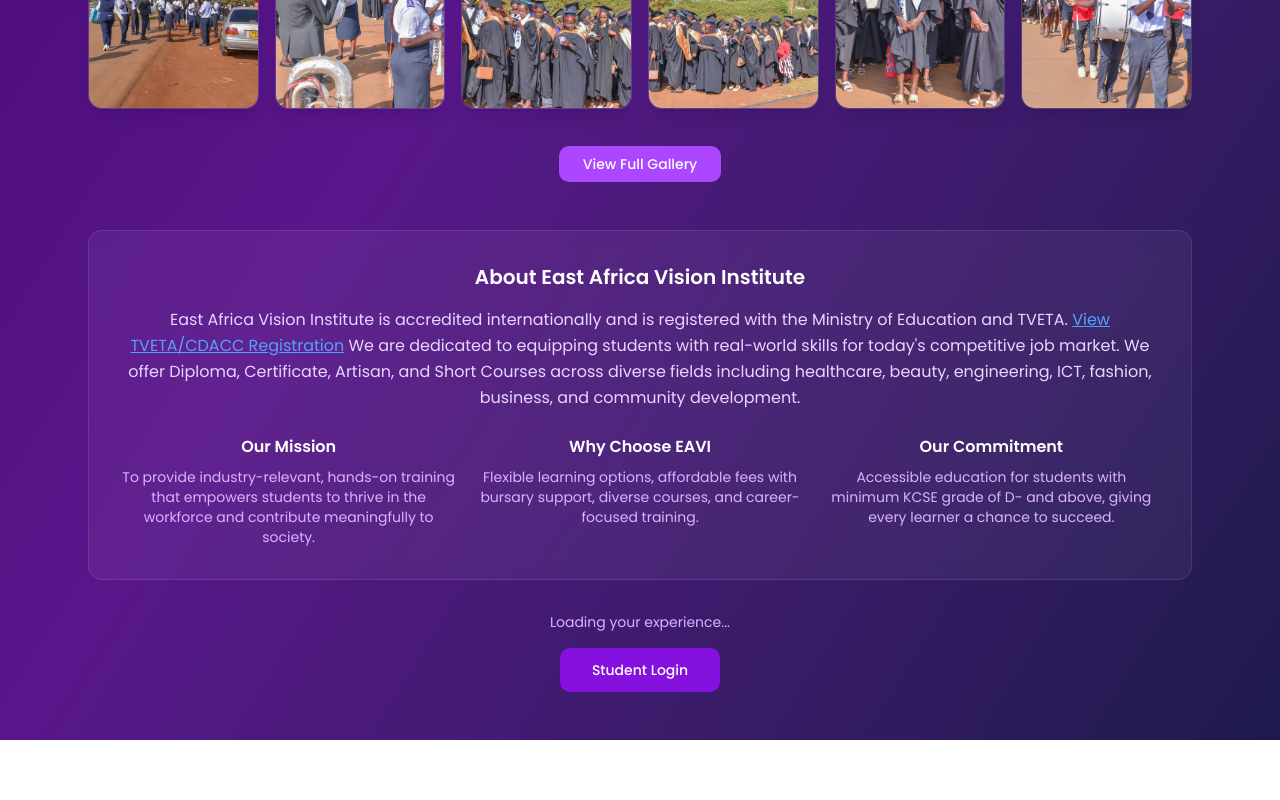
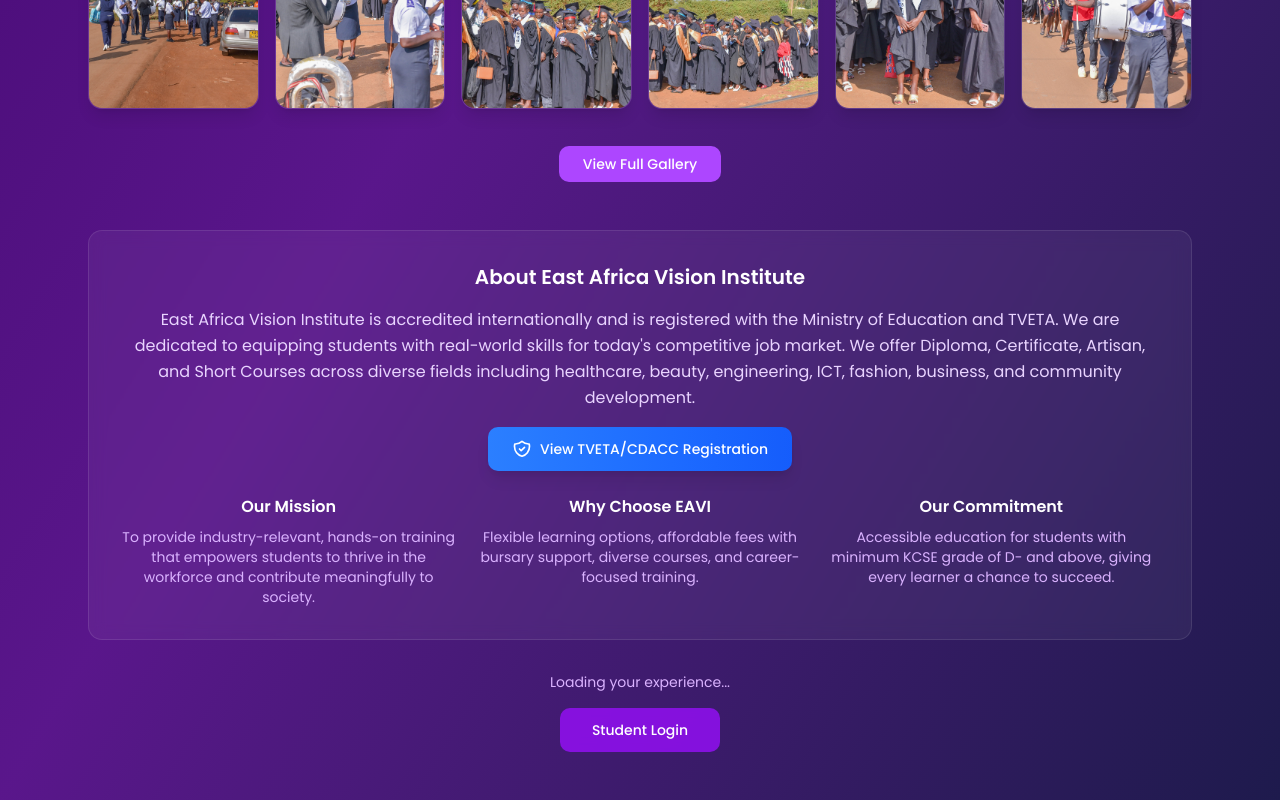
Before and after one commit to braxton0054/eavi.eavii, a Next.js app: page / in a window 1280 px wide. Shown: the part 1311-2111 px from the top of the page. Before the commit the page ends 2051 px from the top, so only its background shows below. Built offline with nearby package versions, Linux system fonts and the light colour scheme.

Commit message:
Revert "Move TVETA/CDACC link inline within text paragraph"
This reverts commit c1cf413d29ac2d44ecff257f85bddaa7a33d6d3e.

```diff
--- a/app/loading.tsx
+++ b/app/loading.tsx
@@ -261,17 +261,21 @@
           <div className="bg-white/5 backdrop-blur-sm rounded-xl p-6 md:p-8 border border-white/10">
             <h2 className="text-white font-semibold text-xl mb-4 text-center">About East Africa Vision Institute</h2>
             <p className="text-purple-200 text-sm md:text-base text-center leading-relaxed mb-4">
-              East Africa Vision Institute is accredited internationally and is registered with the Ministry of Education and TVETA.{' '}
+              East Africa Vision Institute is accredited internationally and is registered with the Ministry of Education and TVETA. We are dedicated to equipping students with real-world skills for today's competitive job market. We offer Diploma, Certificate, Artisan, and Short Courses across diverse fields including healthcare, beauty, engineering, ICT, fashion, business, and community development.
+            </p>
+            <div className="text-center mb-6">
               <a
                 href="https://www.tveta.go.ke/institution-details/?details=TVETA/PRIVATE/TVC/0062/2017"
                 target="_blank"
                 rel="noopener noreferrer"
-                className="text-blue-400 hover:text-blue-300 underline transition-colors"
+                className="inline-flex items-center gap-2 px-6 py-3 bg-gradient-to-r from-blue-500 to-blue-600 hover:from-blue-600 hover:to-blue-700 text-white rounded-lg transition-all duration-300 text-sm font-medium shadow-lg hover:shadow-blue-500/50 transform hover:scale-105"
               >
+                <svg className="w-5 h-5" fill="none" stroke="currentColor" viewBox="0 0 24 24">
+                  <path strokeLinecap="round" strokeLinejoin="round" strokeWidth={2} d="M9 12l2 2 4-4m5.618-4.016A11.955 11.955 0 0112 2.944a11.955 11.955 0 01-8.618 3.04A12.02 12.02 0 003 9c0 5.591 3.824 10.29 9 11.622 5.176-1.332 9-6.03 9-11.622 0-1.042-.133-2.052-.382-3.016z" />
+                </svg>
                 View TVETA/CDACC Registration
               </a>
-              {' '}We are dedicated to equipping students with real-world skills for today's competitive job market. We offer Diploma, Certificate, Artisan, and Short Courses across diverse fields including healthcare, beauty, engineering, ICT, fashion, business, and community development.
-            </p>
+            </div>
             <div className="grid grid-cols-1 md:grid-cols-3 gap-4 mt-6">
               <div className="text-center">
                 <h3 className="text-white font-semibold text-base mb-2">Our Mission</h3>
```
